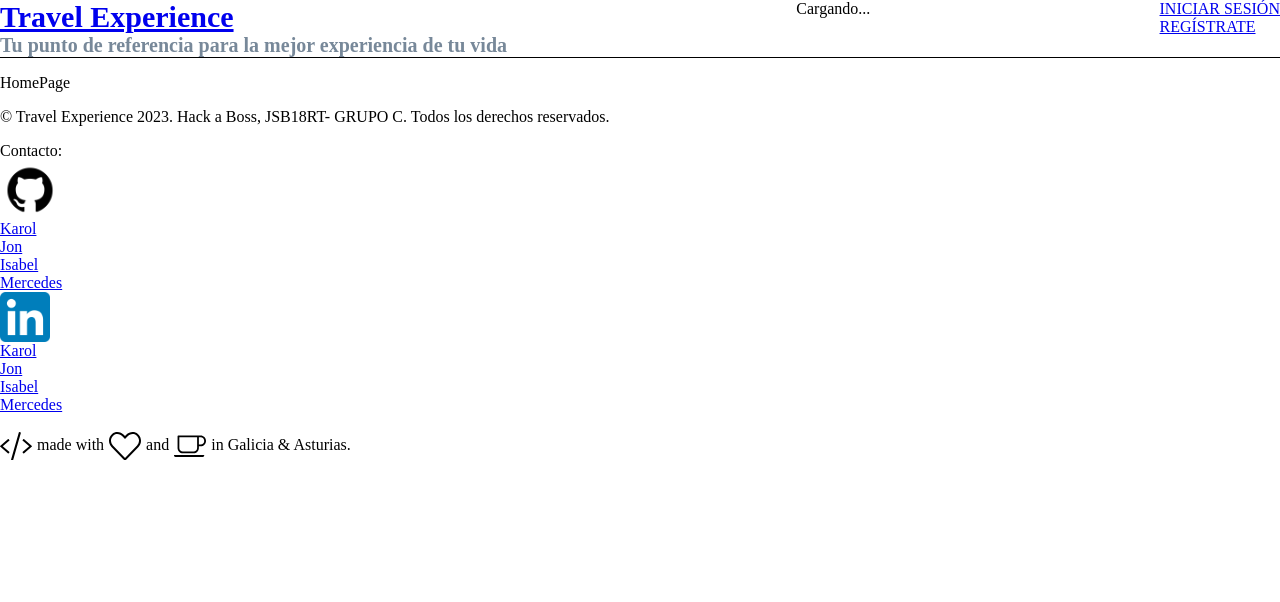
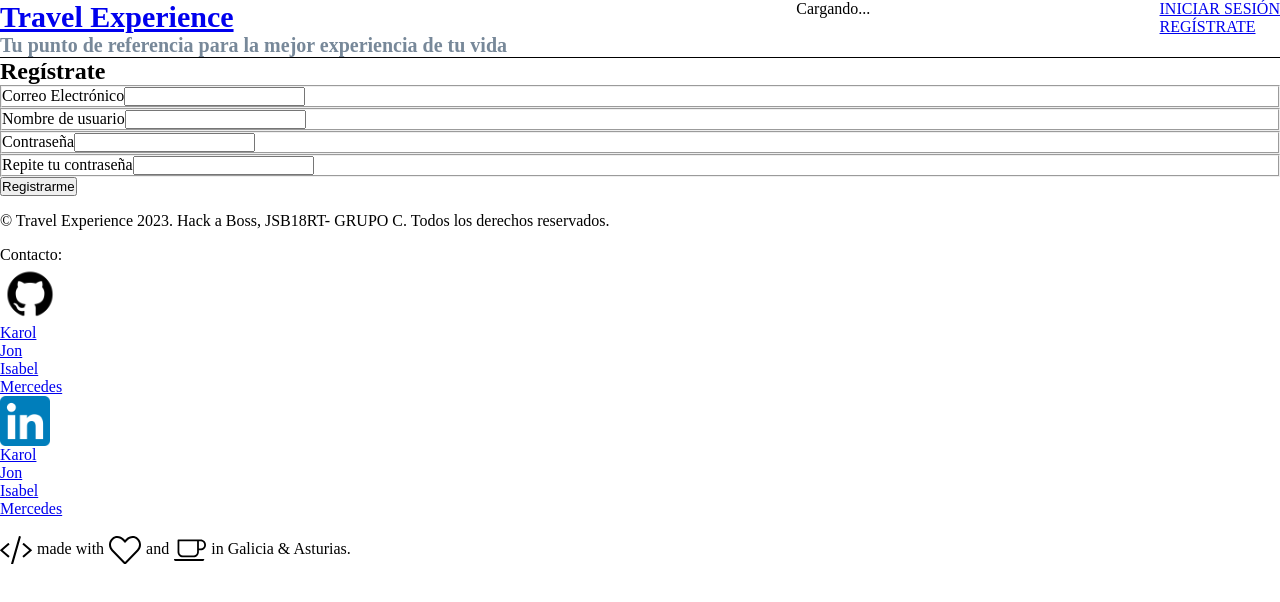
Before and after one commit to JonBidezabal/viajesRecomendados, a React (Create React App) app in the folder viajesrecomendados/: page /signup in a window 1280 px wide. Shown: the top 602 px of the page. Built offline with nearby package versions, Linux system fonts and the light colour scheme.

Commit message:
signup listo

```diff
--- a/viajesrecomendados/src/pages/SignUpPage.js
+++ b/viajesrecomendados/src/pages/SignUpPage.js
@@ -1,6 +1,57 @@
+import { useState } from "react";
+import { signUpService } from "../services/index"
+import { useNavigate } from "react-router-dom";
+
 const SignUpPage = () => {
+  const navigate = useNavigate()
+  const [formState, setFormState] = useState({ username: "", email: "", password1: "", password2: "" })
+  const [error, setError] = useState("")
+  const handleChange = (e) => {
+    const { name, value } = e.target
+    setFormState({ ...formState, [name]: value })
+  }
+
+  const handleForm = async (e) => {
+    e.preventDefault()
+    setError("")
+    if (formState.password1 !== formState.password2) {
+      setError("Las contraseñas no coinciden")
+      return
+    }
+
+    try {
+      await signUpService(formState.username, formState.email, formState.password1)
+      navigate("/login")
+    } catch (error) {
+      setError(error.message)
+    }
+  }
+
   return (
-    <p>HomePage</p>
+    <main className="sign-up-page">
+      <h2>Regístrate</h2>
+      <form onSubmit={handleForm}>
+        <fieldset>
+          <label htmlFor="email">Correo Electrónico</label>
+          <input type="email" id="email" name="email" required onChange={handleChange} />
+        </fieldset>
+        <fieldset>
+          <label htmlFor="username">Nombre de usuario</label>
+          <input type="text" id="username" name="username" required onChange={handleChange} />
+        </fieldset>
+        <fieldset>
+          <label htmlFor="password1">Contraseña</label>
+          <input type="password" id="password1" name="password1" required onChange={handleChange} />
+        </fieldset>
+        <fieldset>
+          <label htmlFor="password2">Repite tu contraseña</label>
+          <input type="password" id="password2" name="password2" required onChange={handleChange} />
+        </fieldset>
+        <button>Registrarme</button>
+        {error && <p>{error}</p>}
+      </form>
+
+    </main>
   )
 }
 
--- /dev/null
+++ b/viajesrecomendados/src/services/index.js
@@ -0,0 +1,12 @@
+export const signUpService = async (name, email, password) => {
+  const res = await fetch(`${process.env.REACT_APP_BACKEND}/users/newuser`, {
+    method: "POST",
+    headers: { "Content-Type": "application/json", },
+    body: JSON.stringify({ email, password, name })
+  })
+  const json = await res.json()
+
+  if (!res.ok) {
+    throw new Error(json.message)
+  }
+}
```
